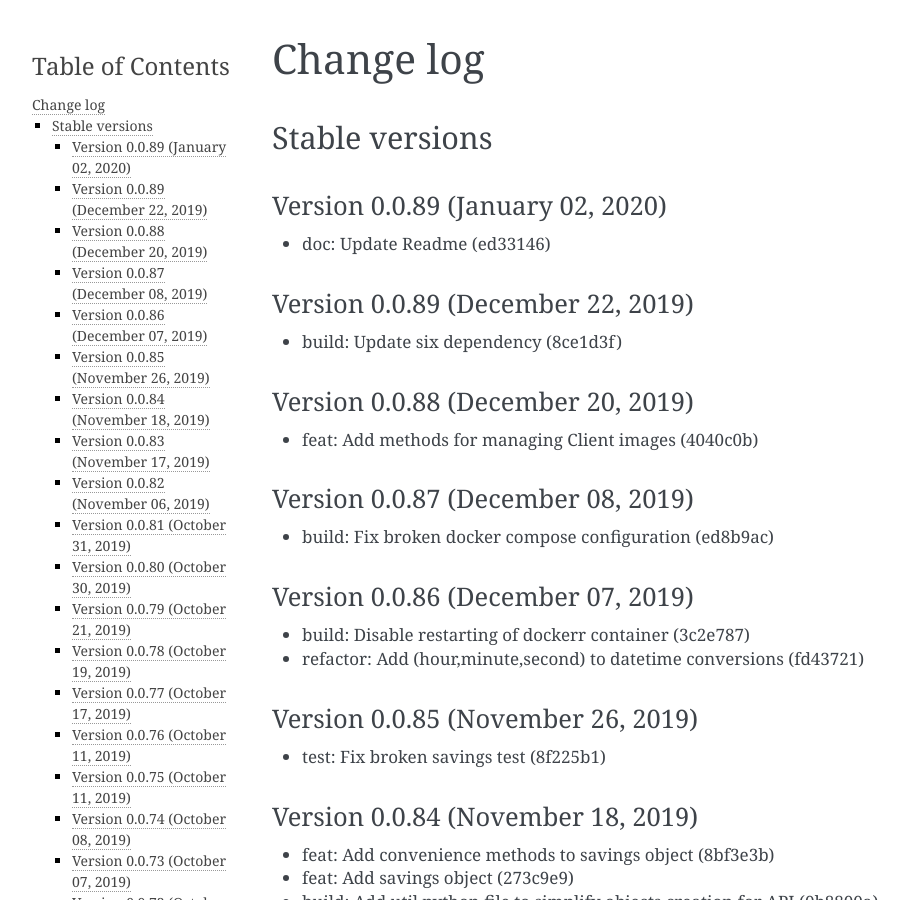
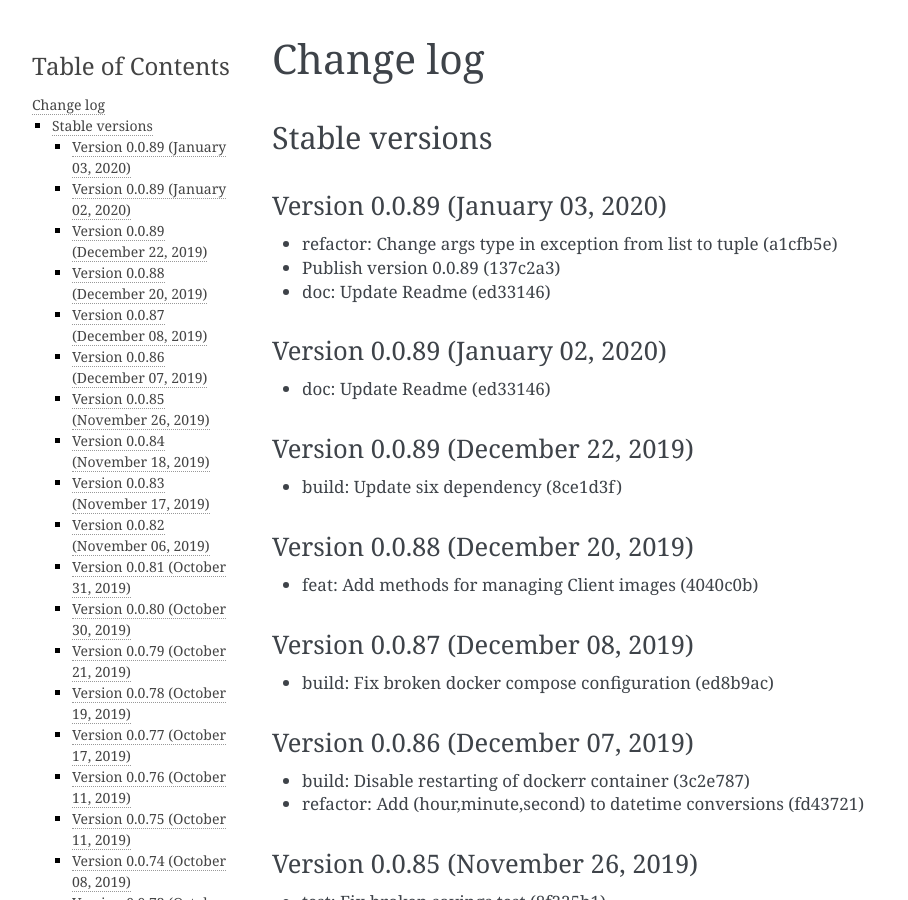
Before and after one commit to mobidevke/PyFineract, a Sphinx documentation site: the page built from docs/changes.rst, in a window 1280 px wide and 900 px high. Shown: the whole window, without its empty margins (148-1056 px from the left). Built offline with Sphinx 7.4.7, drawn with Linux system fonts in a browser that asks for light colours; formulas are drawn with MathJax 3.

Commit message:
Publish version 0.0.89

```diff
--- a/docs/changes.rst
+++ b/docs/changes.rst
@@ -3,6 +3,13 @@ Change log
 
 Stable versions
 ~~~~~~~~~~~~~~~
+
+Version 0.0.89 (January 03, 2020)
+-------------------------------------
+
+* refactor: Change args type in exception from list to tuple (a1cfb5e)
+* Publish version 0.0.89 (137c2a3)
+* doc: Update Readme (ed33146)
 
 Version 0.0.89 (January 02, 2020)
 -------------------------------------
```
